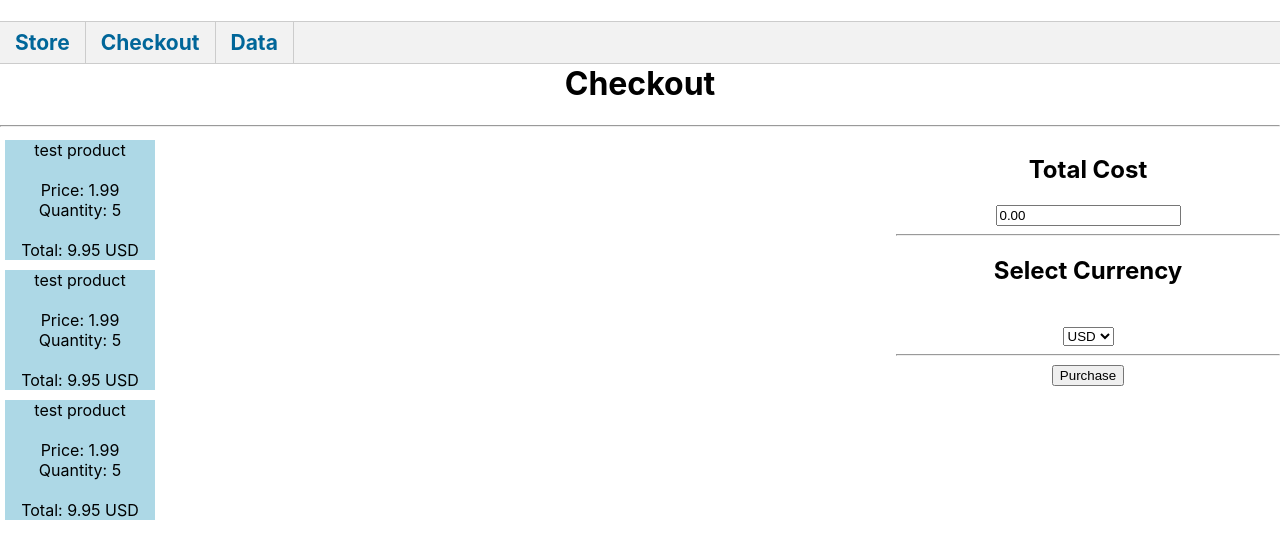
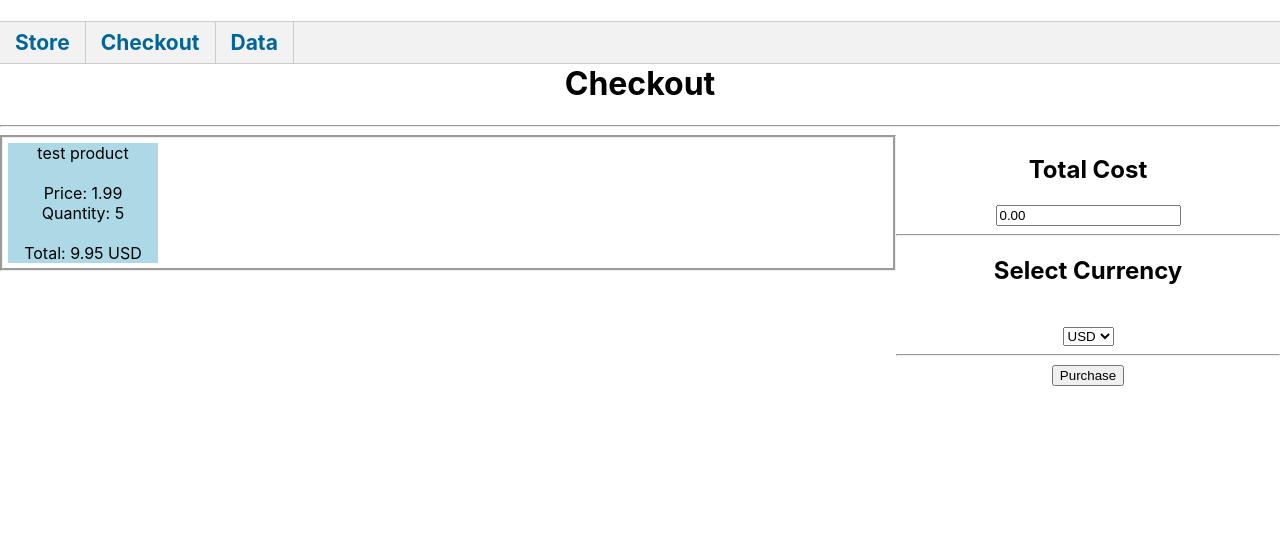
Before and after one commit to The-Software-Guild/c40finalproject-teem-5, a React (Create React App) app in the folder ecommerce-react/: page /checkout in a window 1280 px wide. Shown: the top 558 px of the page. Built offline with nearby package versions, Linux system fonts and the light colour scheme; no server answers.

Commit message:
update test product view

```diff
--- a/ecommerce-react/src/App.js
+++ b/ecommerce-react/src/App.js
@@ -31,20 +31,6 @@ class App extends Component {
                 price: 1.99,
                 quantity: 5,
                 itemId:0,
-                category:'fake'
-            },
-            {
-                title: "test product",
-                price: 1.99,
-                quantity: 5,
-                itemId:1,
-                category:'fake'
-            },
-            {
-                title: "test product",
-                price: 1.99,
-                quantity: 5,
-                itemId:2,
                 category:'fake'
             }
         ],
--- a/ecommerce-react/src/pages/checkout_page.css
+++ b/ecommerce-react/src/pages/checkout_page.css
@@ -7,3 +7,8 @@
     overflow-x: hidden;
     max-height: 85vh
 }
+
+.gridForCheckout{
+    grid-template-columns: 33% 33% 34%;
+    grid-template-rows: 25%;
+}
--- a/ecommerce-react/src/pages/checkout_page.js
+++ b/ecommerce-react/src/pages/checkout_page.js
@@ -44,8 +44,8 @@ class CheckoutPage extends React.Component {
             </Row>
             <hr/>
             <Row style={{display:"flex"}}>
-                <Col className="Cart-Display" style={{width: '70%'}}>
-                    <div id="checkout_page" className="App-page" >
+                <Col style={{width: '70%'}}>
+                    <div id="checkout_page" className="item-display" >
                         {items.map((item, i) => {
                             return <ListedItem item={item} key={i}/>
                         })}
```
